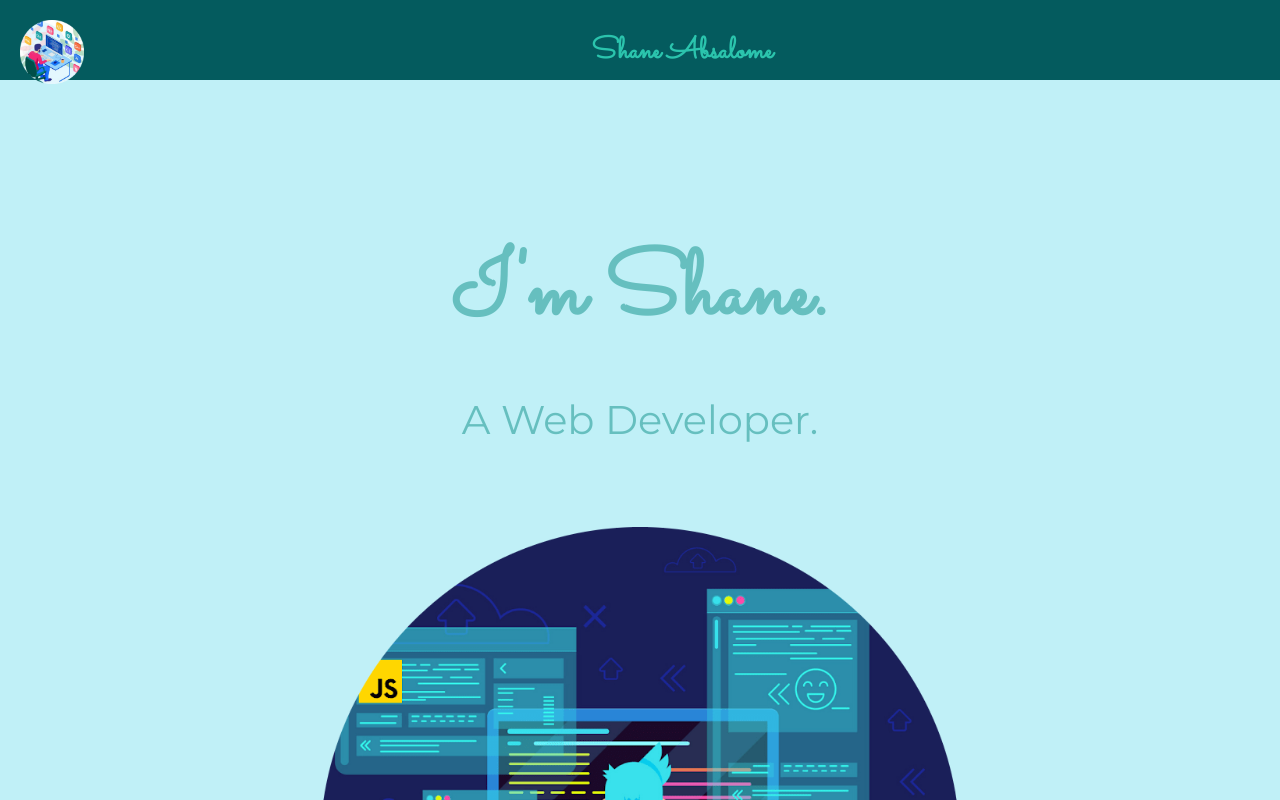
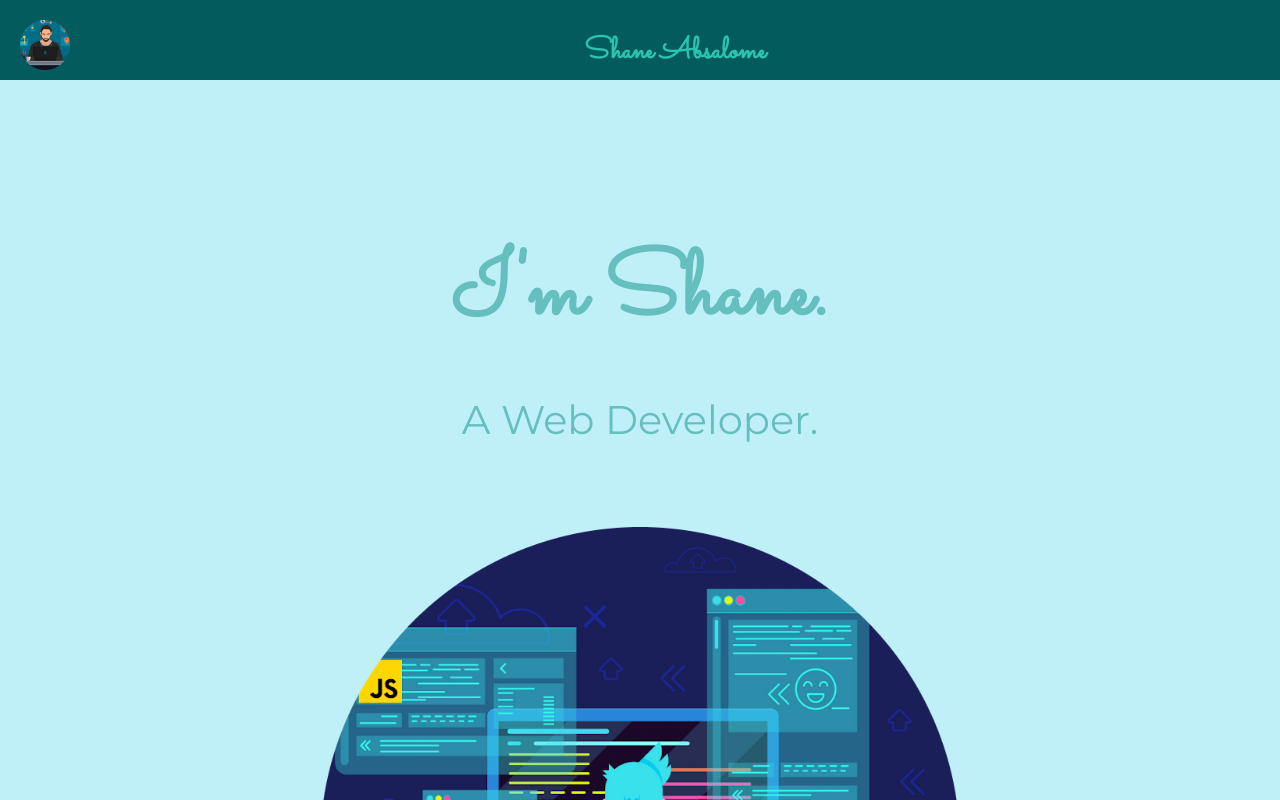
Before and after one commit to ShaneAbsalomee/Shane-Absalome, a plain HTML site: page index.html in a window 1280 px wide. Shown: the top 800 px of the page. Drawn offline with Linux system fonts and the light colour scheme.

Commit message:
Add files via upload

```diff
--- a/css/styles.css
+++ b/css/styles.css
@@ -144,7 +144,7 @@ h3{
 
   }
   .icon{
-    width: 5%;
+    width: 50px;
     float: left;
 
     margin-top: 20px;
--- a/index.html
+++ b/index.html
@@ -14,7 +14,7 @@
   <header>
     <div>
       <nav>
-        <img class="icon" src="images/icon.png" alt="">
+        <img class="icon" src="images/download-modified.png" alt="">
         <h3 class="brand">Shane Absalome<a href="https://shaneabsalomee.github.io/Shane-Absalome/"></a> </h3>
       </nav>
       <header></header>
@@ -42,7 +42,7 @@
         <div class="skills">
           <h2>My Skills.</h2>
           <div class="skill-row">
-            <img class="skillimg" src="images/computer.png" alt="">
+            <img class="skillimg" src="images/computer-modified.png" alt="">
             <h3>Web Development</h3>
             <p>I have a Strong knowledge in Full Stack Web development, Mastering both frontend and backend.
                 I am Experienced with technologies such as, HTML 5, CSS3, Bootstrap, JavaScript, JQuery, React.js, Node.js, Express.js, MongoDB, SQL, Wordpress.       </p>
```
Also changed, not shown: images/computer-modified.png (added), images/download-modified.png (added).
